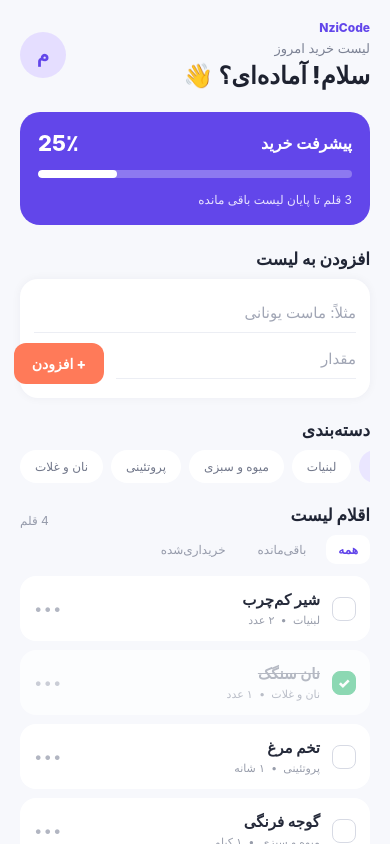
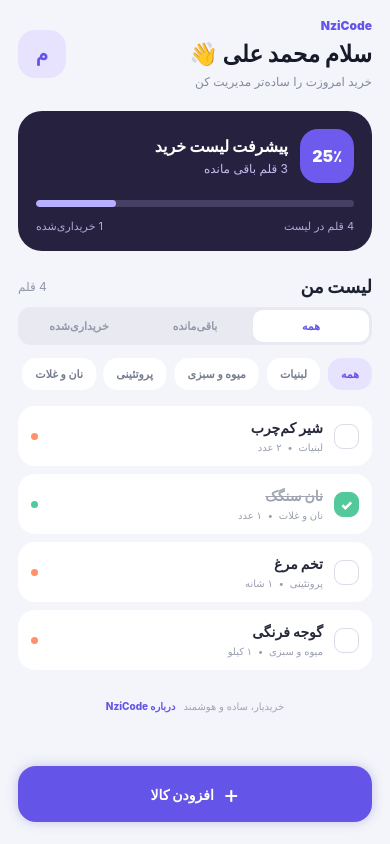
Before and after one commit to NziCode/Kharid-Yar, a React Native app: screen / in a window 390 px wide. Built offline with nearby package versions, Linux system fonts and the light colour scheme.

Commit message:
Redesign shopping list UI and add modal item form

```diff
--- a/App.js
+++ b/App.js
@@ -1,30 +1,44 @@
 import React, { useMemo, useState } from 'react';
-import { SafeAreaView, View, Text, TextInput, Pressable, FlatList, StyleSheet, StatusBar } from 'react-native';
+import {
+  FlatList,
+  Modal,
+  Pressable,
+  SafeAreaView,
+  StatusBar,
+  StyleSheet,
+  Text,
+  TextInput,
+  View,
+} from 'react-native';
 
 const initialItems = [
   { id: '1', name: 'شیر کم‌چرب', category: 'لبنیات', quantity: '۲ عدد', done: false },
   { id: '2', name: 'نان سنگک', category: 'نان و غلات', quantity: '۱ عدد', done: true },
   { id: '3', name: 'تخم مرغ', category: 'پروتئینی', quantity: '۱ شانه', done: false },
-  { id: '4', name: 'گوجه فرنگی', category: 'میوه و سبزی', quantity: '۱ کیلو', done: false }
+  { id: '4', name: 'گوجه فرنگی', category: 'میوه و سبزی', quantity: '۱ کیلو', done: false },
 ];
 
 const categories = ['همه', 'لبنیات', 'میوه و سبزی', 'پروتئینی', 'نان و غلات'];
+const filters = ['همه', 'باقی‌مانده', 'خریداری‌شده'];
 
 export default function App() {
   const [items, setItems] = useState(initialItems);
   const [name, setName] = useState('');
   const [quantity, setQuantity] = useState('');
-  const [category, setCategory] = useState('همه');
+  const [selectedCategory, setSelectedCategory] = useState('همه');
   const [filter, setFilter] = useState('همه');
+  const [addOpen, setAddOpen] = useState(false);
+  const [contactOpen, setContactOpen] = useState(false);
 
   const visibleItems = useMemo(() => items.filter((item) => {
-    const matchesCategory = category === 'همه' || item.category === category;
-    const matchesFilter = filter === 'همه' || (filter === 'باقی‌مانده' ? !item.done : item.done);
-    return matchesCategory && matchesFilter;
-  }), [items, category, filter]);
+    const categoryMatch = selectedCategory === 'همه' || item.category === selectedCategory;
+    const filterMatch = filter === 'همه' || (filter === 'باقی‌مانده' ? !item.done : item.done);
+    return categoryMatch && filterMatch;
+  }), [items, selectedCategory, filter]);
 
   const remaining = items.filter((item) => !item.done).length;
-  const progress = items.length ? Math.round(((items.length - remaining) / items.length) * 100) : 0;
+  const completed = items.length - remaining;
+  const progress = items.length ? Math.round((completed / items.length) * 100) : 0;
 
   function addItem() {
     if (!name.trim()) return;
@@ -32,141 +46,225 @@ export default function App() {
       id: Date.now().toString(),
       name: name.trim(),
       quantity: quantity.trim() || '۱ عدد',
-      category: category === 'همه' ? 'سایر' : category,
-      done: false
+      category: selectedCategory === 'همه' ? 'سایر' : selectedCategory,
+      done: false,
     }]);
     setName('');
     setQuantity('');
+    setAddOpen(false);
   }
 
   function toggleItem(id) {
-    setItems((current) => current.map((item) => item.id === id ? { ...item, done: !item.done } : item));
+    setItems((current) => current.map((item) => (
+      item.id === id ? { ...item, done: !item.done } : item
+    )));
   }
 
   return (
     <SafeAreaView style={styles.safe}>
-      <StatusBar barStyle="dark-content" backgroundColor="#F7F8FC" />
+      <StatusBar barStyle="dark-content" backgroundColor="#F4F5FA" />
       <FlatList
-        contentContainerStyle={styles.container}
         data={visibleItems}
         keyExtractor={(item) => item.id}
+        contentContainerStyle={styles.container}
+        showsVerticalScrollIndicator={false}
         ListHeaderComponent={
           <>
-            <View style={styles.topRow}>
-              <View>
+            <View style={styles.header}>
+              <View style={styles.headerCopy}>
                 <Text style={styles.brand}>NziCode</Text>
-                <Text style={styles.eyebrow}>لیست خرید امروز</Text>
-                <Text style={styles.title}>سلام! آماده‌ای؟ 👋</Text>
+                <Text style={styles.greeting}>سلام محمد علی 👋</Text>
+                <Text style={styles.subtitle}>خرید امروزت را ساده‌تر مدیریت کن</Text>
               </View>
-              <View style={styles.avatar}><Text style={styles.avatarText}>م</Text></View>
+              <Pressable onPress={() => setContactOpen(true)} style={styles.profileButton}>
+                <Text style={styles.profileLetter}>م</Text>
+              </Pressable>
             </View>
 
-            <View style={styles.progressCard}>
-              <View style={styles.progressTextRow}>
-                <Text style={styles.progressTitle}>پیشرفت خرید</Text>
-                <Text style={styles.progressPercent}>{progress}٪</Text>
+            <View style={styles.summaryCard}>
+              <View style={styles.summaryTop}>
+                <View style={styles.percentBubble}><Text style={styles.percent}>{progress}٪</Text></View>
+                <View style={styles.summaryCopy}>
+                  <Text style={styles.summaryTitle}>پیشرفت لیست خرید</Text>
+                  <Text style={styles.summaryCaption}>
+                    {remaining ? `${remaining} قلم باقی مانده` : 'لیست کامل شد 🎉'}
+                  </Text>
+                </View>
               </View>
-              <View style={styles.progressTrack}><View style={[styles.progressFill, { width: `${progress}%` }]} /></View>
-              <Text style={styles.progressCaption}>{remaining ? `${remaining} قلم تا پایان لیست باقی مانده` : 'همه‌چیز خریداری شد 🎉'}</Text>
-            </View>
-
-            <Text style={styles.sectionTitle}>افزودن به لیست</Text>
-            <View style={styles.addCard}>
-              <TextInput value={name} onChangeText={setName} placeholder="مثلاً: ماست یونانی" placeholderTextColor="#A1A6B5" style={styles.input} />
-              <View style={styles.addBottom}>
-                <TextInput value={quantity} onChangeText={setQuantity} placeholder="مقدار" placeholderTextColor="#A1A6B5" style={[styles.input, styles.quantity]} />
-                <Pressable onPress={addItem} style={styles.addButton}><Text style={styles.addButtonText}>+ افزودن</Text></Pressable>
+              <View style={styles.progressTrack}>
+                <View style={[styles.progressFill, { width: `${progress}%` }]} />
+              </View>
+              <View style={styles.stats}>
+                <Text style={styles.statText}>{items.length} قلم در لیست</Text>
+                <Text style={styles.statText}>{completed} خریداری‌شده</Text>
               </View>
             </View>
 
-            <Text style={styles.sectionTitle}>دسته‌بندی</Text>
-            <FlatList data={categories} horizontal showsHorizontalScrollIndicator={false} keyExtractor={(item) => item} contentContainerStyle={styles.chips} renderItem={({ item }) => (
-              <Pressable onPress={() => setCategory(item)} style={[styles.chip, category === item && styles.chipActive]}><Text style={[styles.chipText, category === item && styles.chipTextActive]}>{item}</Text></Pressable>
-            )} />
+            <View style={styles.sectionRow}>
+              <Text style={styles.sectionTitle}>لیست من</Text>
+              <Text style={styles.counter}>{items.length} قلم</Text>
+            </View>
 
-            <View style={styles.listHeader}><Text style={styles.sectionTitle}>اقلام لیست</Text><Text style={styles.counter}>{items.length} قلم</Text></View>
             <View style={styles.filterRow}>
-              {['همه', 'باقی‌مانده', 'خریداری‌شده'].map((item) => <Pressable key={item} onPress={() => setFilter(item)} style={[styles.filter, filter === item && styles.filterActive]}><Text style={[styles.filterText, filter === item && styles.filterTextActive]}>{item}</Text></Pressable>)}
+              {filters.map((item) => (
+                <Pressable
+                  key={item}
+                  onPress={() => setFilter(item)}
+                  style={[styles.filter, filter === item && styles.filterActive]}
+                >
+                  <Text style={[styles.filterText, filter === item && styles.filterTextActive]}>{item}</Text>
+                </Pressable>
+              ))}
             </View>
+
+            <FlatList
+              data={categories}
+              horizontal
+              inverted
+              showsHorizontalScrollIndicator={false}
+              keyExtractor={(item) => item}
+              contentContainerStyle={styles.chips}
+              renderItem={({ item }) => (
+                <Pressable onPress={() => setSelectedCategory(item)} style={[styles.chip, selectedCategory === item && styles.chipActive]}>
+                  <Text style={[styles.chipText, selectedCategory === item && styles.chipTextActive]}>{item}</Text>
+                </Pressable>
+              )}
+            />
           </>
         }
         renderItem={({ item }) => (
-          <Pressable onPress={() => toggleItem(item.id)} style={[styles.item, item.done && styles.itemDone]}>
-            <View style={[styles.checkbox, item.done && styles.checkboxDone]}>{item.done && <Text style={styles.check}>✓</Text>}</View>
-            <View style={styles.itemInfo}><Text style={[styles.itemName, item.done && styles.itemNameDone]}>{item.name}</Text><Text style={styles.itemMeta}>{item.category}  •  {item.quantity}</Text></View>
-            <Text style={styles.more}>•••</Text>
+          <Pressable onPress={() => toggleItem(item.id)} style={styles.item}>
+            <View style={[styles.checkbox, item.done && styles.checkboxDone]}>
+              {item.done && <Text style={styles.check}>✓</Text>}
+            </View>
+            <View style={styles.itemCopy}>
+              <Text style={[styles.itemName, item.done && styles.itemNameDone]}>{item.name}</Text>
+              <Text style={styles.itemMeta}>{item.category}  •  {item.quantity}</Text>
+            </View>
+            <View style={[styles.itemDot, item.done && styles.itemDotDone]} />
           </Pressable>
         )}
         ListEmptyComponent={<Text style={styles.empty}>موردی در این فیلتر نیست.</Text>}
-        ListFooterComponent={<>
-          <View style={styles.premium}><Text style={styles.premiumIcon}>✨</Text><View style={styles.premiumCopy}><Text style={styles.premiumTitle}>خرید هوشمندتر با خریدیار پلاس</Text><Text style={styles.premiumText}>مقایسه قیمت و پیشنهادهای اختصاصی فروشگاه‌ها</Text></View><Text style={styles.arrow}>‹</Text></View>
-          <View style={styles.contactCard}>
+        ListFooterComponent={
+          <View style={styles.footer}>
+            <Text style={styles.footerText}>خریدیار، ساده و هوشمند</Text>
+            <Pressable onPress={() => setContactOpen(true)}><Text style={styles.footerLink}>درباره NziCode</Text></Pressable>
+          </View>
+        }
+      />
+
+      <Pressable onPress={() => setAddOpen(true)} style={styles.fab}>
+        <Text style={styles.fabPlus}>+</Text>
+        <Text style={styles.fabText}>افزودن کالا</Text>
+      </Pressable>
+
+      <Modal visible={addOpen} transparent animationType="slide" onRequestClose={() => setAddOpen(false)}>
+        <View style={styles.modalBackdrop}>
+          <Pressable style={styles.modalDismiss} onPress={() => setAddOpen(false)} />
+          <View style={styles.sheet}>
+            <View style={styles.sheetHandle} />
+            <View style={styles.sheetHeader}>
+              <Pressable onPress={() => setAddOpen(false)}><Text style={styles.close}>×</Text></Pressable>
+              <Text style={styles.sheetTitle}>افزودن به لیست</Text>
+            </View>
+            <TextInput value={name} onChangeText={setName} placeholder="نام کالا، مثلاً ماست یونانی" placeholderTextColor="#A4A8B7" style={styles.modalInput} autoFocus />
+            <TextInput value={quantity} onChangeText={setQuantity} placeholder="مقدار، مثلاً ۲ عدد" placeholderTextColor="#A4A8B7" style={styles.modalInput} />
+            <Text style={styles.modalLabel}>دسته‌بندی</Text>
+            <View style={styles.modalCategories}>
+              {categories.slice(1).map((item) => (
+                <Pressable key={item} onPress={() => setSelectedCategory(item)} style={[styles.modalChip, selectedCategory === item && styles.chipActive]}>
+                  <Text style={[styles.chipText, selectedCategory === item && styles.chipTextActive]}>{item}</Text>
+                </Pressable>
+              ))}
+            </View>
+            <Pressable onPress={addItem} style={styles.saveButton}><Text style={styles.saveButtonText}>افزودن به لیست</Text></Pressable>
+          </View>
+        </View>
+      </Modal>
+
+      <Modal visible={contactOpen} transparent animationType="fade" onRequestClose={() => setContactOpen(false)}>
+        <View style={styles.contactBackdrop}>
+          <View style={styles.contactModal}>
+            <Pressable onPress={() => setContactOpen(false)}><Text style={styles.close}>×</Text></Pressable>
             <Text style={styles.contactBrand}>NziCode</Text>
             <Text style={styles.contactName}>محمد علی نظری</Text>
             <Text style={styles.contactLine}>واتساپ: 09198433408</Text>
             <Text style={styles.contactLine}>ایمیل: nazari.moradkhani@gmail.com</Text>
             <Text style={styles.contactLine}>تلگرام: NziCode</Text>
           </View>
-        </>}
-      />
+        </View>
+      </Modal>
     </SafeAreaView>
   );
 }
 
 const styles = StyleSheet.create({
-  safe: { flex: 1, backgroundColor: '#F7F8FC' },
-  container: { padding: 20, paddingBottom: 40 },
-  topRow: { flexDirection: 'row-reverse', justifyContent: 'space-between', alignItems: 'center', marginBottom: 22 },
-  eyebrow: { color: '#7C8294', fontSize: 13, textAlign: 'right', marginBottom: 5 },
-  title: { color: '#1E2230', fontSize: 24, fontWeight: '800', textAlign: 'right' },
-  brand: { color: '#6246EA', fontSize: 12, fontWeight: '800', textAlign: 'right', marginBottom: 5 },
-  avatar: { width: 46, height: 46, borderRadius: 23, backgroundColor: '#E5DEFF', alignItems: 'center', justifyContent: 'center' },
-  avatarText: { color: '#6246EA', fontSize: 20, fontWeight: '700' },
-  progressCard: { backgroundColor: '#6246EA', borderRadius: 20, padding: 18, marginBottom: 24 },
-  progressTextRow: { flexDirection: 'row-reverse', justifyContent: 'space-between', alignItems: 'center' },
-  progressTitle: { color: '#FFF', fontWeight: '700', fontSize: 16 },
-  progressPercent: { color: '#FFF', fontWeight: '800', fontSize: 22 },
-  progressTrack: { height: 8, backgroundColor: '#8D79F0', borderRadius: 8, marginVertical: 14, overflow: 'hidden' },
-  progressFill: { height: 8, backgroundColor: '#FFF', borderRadius: 8 },
-  progressCaption: { color: '#E8E4FF', textAlign: 'right', fontSize: 12 },
-  sectionTitle: { color: '#202535', fontSize: 17, fontWeight: '800', textAlign: 'right', marginBottom: 10 },
-  addCard: { backgroundColor: '#FFF', borderRadius: 18, padding: 14, marginBottom: 22, shadowColor: '#202535', shadowOpacity: 0.05, shadowRadius: 10, elevation: 2 },
-  input: { borderBottomWidth: 1, borderBottomColor: '#ECEEF4', paddingVertical: 10, color: '#202535', fontSize: 15, textAlign: 'right' },
-  addBottom: { flexDirection: 'row-reverse', alignItems: 'center', gap: 12 },
-  quantity: { flex: 1 },
-  addButton: { backgroundColor: '#FF7A59', borderRadius: 12, paddingHorizontal: 18, paddingVertical: 12, marginTop: 10 },
-  addButtonText: { color: '#FFF', fontWeight: '800' },
-  chips: { flexDirection: 'row-reverse', gap: 8, paddingBottom: 22 },
-  chip: { backgroundColor: '#FFF', borderRadius: 20, paddingHorizontal: 15, paddingVertical: 9 },
-  chipActive: { backgroundColor: '#EAE6FF' },
-  chipText: { color: '#71778A', fontSize: 12 },
-  chipTextActive: { color: '#6246EA', fontWeight: '700' },
-  listHeader: { flexDirection: 'row-reverse', justifyContent: 'space-between', alignItems: 'center' },
-  counter: { color: '#969BAB', fontSize: 12 },
-  filterRow: { flexDirection: 'row-reverse', gap: 8, marginBottom: 12 },
-  filter: { paddingVertical: 7, paddingHorizontal: 12, borderRadius: 10 },
+  safe: { flex: 1, backgroundColor: '#F4F5FA' },
+  container: { padding: 18, paddingBottom: 110 },
+  header: { flexDirection: 'row-reverse', justifyContent: 'space-between', alignItems: 'center', marginBottom: 22 },
+  headerCopy: { alignItems: 'flex-end' },
+  brand: { color: '#6554E8', fontSize: 12, fontWeight: '900', marginBottom: 7 },
+  greeting: { color: '#171A2A', fontSize: 23, fontWeight: '900' },
+  subtitle: { color: '#858B9E', fontSize: 12, marginTop: 6 },
+  profileButton: { width: 48, height: 48, borderRadius: 17, backgroundColor: '#E7E3FF', alignItems: 'center', justifyContent: 'center' },
+  profileLetter: { color: '#6554E8', fontSize: 20, fontWeight: '900' },
+  summaryCard: { backgroundColor: '#25213F', borderRadius: 24, padding: 18, marginBottom: 25 },
+  summaryTop: { flexDirection: 'row-reverse', alignItems: 'center' },
+  summaryCopy: { flex: 1, alignItems: 'flex-end', marginRight: 12 },
+  summaryTitle: { color: '#FFF', fontSize: 16, fontWeight: '900' },
+  summaryCaption: { color: '#C2BDF1', fontSize: 12, marginTop: 5 },
+  percentBubble: { width: 54, height: 54, borderRadius: 18, backgroundColor: '#6E5BEE', alignItems: 'center', justifyContent: 'center' },
+  percent: { color: '#FFF', fontSize: 16, fontWeight: '900' },
+  progressTrack: { height: 7, backgroundColor: '#464064', borderRadius: 9, overflow: 'hidden', marginTop: 17 },
+  progressFill: { height: 7, backgroundColor: '#B7AFFF', borderRadius: 9 },
+  stats: { flexDirection: 'row-reverse', justifyContent: 'space-between', marginTop: 12 },
+  statText: { color: '#AFAAD8', fontSize: 11 },
+  sectionRow: { flexDirection: 'row-reverse', justifyContent: 'space-between', alignItems: 'center', marginBottom: 10 },
+  sectionTitle: { color: '#1C2030', fontSize: 18, fontWeight: '900' },
+  counter: { color: '#9298A9', fontSize: 12 },
+  filterRow: { flexDirection: 'row-reverse', backgroundColor: '#E9EAF1', borderRadius: 13, padding: 3, marginBottom: 13 },
+  filter: { flex: 1, paddingVertical: 9, borderRadius: 10, alignItems: 'center' },
   filterActive: { backgroundColor: '#FFF' },
-  filterText: { color: '#969BAB', fontSize: 12 },
-  filterTextActive: { color: '#6246EA', fontWeight: '700' },
-  item: { flexDirection: 'row-reverse', alignItems: 'center', backgroundColor: '#FFF', borderRadius: 16, padding: 14, marginBottom: 9 },
-  itemDone: { opacity: 0.65 },
-  checkbox: { width: 24, height: 24, borderRadius: 8, borderWidth: 1.5, borderColor: '#D7DAE4', alignItems: 'center', justifyContent: 'center', marginLeft: 12 },
-  checkboxDone: { backgroundColor: '#53C68C', borderColor: '#53C68C' },
+  filterText: { color: '#9298A9', fontSize: 11, fontWeight: '700' },
+  filterTextActive: { color: '#6554E8' },
+  chips: { gap: 8, paddingBottom: 16 },
+  chip: { backgroundColor: '#FFF', borderRadius: 14, paddingHorizontal: 13, paddingVertical: 9 },
+  chipActive: { backgroundColor: '#E7E3FF' },
+  chipText: { color: '#777D90', fontSize: 11, fontWeight: '700' },
+  chipTextActive: { color: '#6554E8' },
+  item: { flexDirection: 'row-reverse', alignItems: 'center', backgroundColor: '#FFF', borderRadius: 17, padding: 13, marginBottom: 8 },
+  itemCopy: { flex: 1, alignItems: 'flex-end', marginRight: 11 },
+  itemName: { color: '#25283A', fontSize: 14, fontWeight: '800' },
+  itemNameDone: { textDecorationLine: 'line-through', color: '#A0A4B1' },
+  itemMeta: { color: '#9A9FAE', fontSize: 10, marginTop: 5 },
+  checkbox: { width: 25, height: 25, borderRadius: 9, borderWidth: 1.5, borderColor: '#D9DCE6', alignItems: 'center', justifyContent: 'center' },
+  checkboxDone: { backgroundColor: '#52C99A', borderColor: '#52C99A' },
   check: { color: '#FFF', fontWeight: '900' },
-  itemInfo: { flex: 1, alignItems: 'flex-end' },
-  itemName: { color: '#252A3A', fontSize: 15, fontWeight: '700' },
-  itemNameDone: { textDecorationLine: 'line-through', color: '#9297A5' },
-  itemMeta: { color: '#989DAB', fontSize: 11, marginTop: 4 },
-  more: { color: '#B2B6C2', fontSize: 15, letterSpacing: 1 },
-  empty: { textAlign: 'center', color: '#969BAB', padding: 24 },
-  premium: { flexDirection: 'row-reverse', alignItems: 'center', backgroundColor: '#FFF4E8', borderRadius: 16, padding: 14, marginTop: 16 },
-  premiumIcon: { fontSize: 23, marginLeft: 10 },
-  premiumCopy: { flex: 1, alignItems: 'flex-end' },
-  premiumTitle: { color: '#8D4B20', fontSize: 13, fontWeight: '800' },
-  premiumText: { color: '#AF7650', fontSize: 10, marginTop: 4, textAlign: 'right' },
-  arrow: { color: '#C77D4A', fontSize: 26 }
-  ,contactCard: { backgroundColor: '#202535', borderRadius: 16, padding: 16, marginTop: 12, alignItems: 'flex-end' },
-  contactBrand: { color: '#AFA4FF', fontSize: 16, fontWeight: '800', marginBottom: 4 },
-  contactName: { color: '#FFF', fontSize: 14, fontWeight: '700', marginBottom: 10 },
-  contactLine: { color: '#D4D7E2', fontSize: 11, marginTop: 4 }
+  itemDot: { width: 7, height: 7, borderRadius: 4, backgroundColor: '#FF916F' },
+  itemDotDone: { backgroundColor: '#52C99A' },
+  empty: { textAlign: 'center', color: '#9298A9', padding: 25 },
+  footer: { flexDirection: 'row-reverse', justifyContent: 'center', alignItems: 'center', gap: 8, paddingTop: 22 },
+  footerText: { color: '#A0A5B4', fontSize: 10 },
+  footerLink: { color: '#6554E8', fontSize: 10, fontWeight: '800' },
+  fab: { position: 'absolute', bottom: 22, right: 18, left: 18, height: 56, borderRadius: 18, backgroundColor: '#6554E8', flexDirection: 'row-reverse', alignItems: 'center', justifyContent: 'center', shadowColor: '#3E2CB2', shadowOpacity: 0.25, shadowRadius: 12, elevation: 6 },
+  fabPlus: { color: '#FFF', fontSize: 25, lineHeight: 27, marginLeft: 9 },
+  fabText: { color: '#FFF', fontSize: 14, fontWeight: '900' },
+  modalBackdrop: { flex: 1, backgroundColor: 'rgba(20, 19, 38, 0.45)', justifyContent: 'flex-end' },
+  modalDismiss: { flex: 1 },
+  sheet: { backgroundColor: '#FFF', borderTopLeftRadius: 28, borderTopRightRadius: 28, padding: 20, paddingBottom: 28 },
+  sheetHandle: { width: 42, height: 5, borderRadius: 4, backgroundColor: '#D8DAE3', alignSelf: 'center', marginBottom: 14 },
+  sheetHeader: { flexDirection: 'row-reverse', justifyContent: 'space-between', alignItems: 'center', marginBottom: 17 },
+  sheetTitle: { color: '#1D2030', fontSize: 19, fontWeight: '900' },
+  close: { color: '#8E94A4', fontSize: 28, lineHeight: 28 },
+  modalInput: { backgroundColor: '#F5F6FA', borderRadius: 13, paddingHorizontal: 14, paddingVertical: 13, color: '#25283A', textAlign: 'right', marginBottom: 10, fontSize: 14 },
+  modalLabel: { color: '#555B6D', textAlign: 'right', fontSize: 12, fontWeight: '800', marginTop: 5, marginBottom: 9 },
+  modalCategories: { flexDirection: 'row-reverse', flexWrap: 'wrap', gap: 7, marginBottom: 18 },
+  modalChip: { backgroundColor: '#F5F6FA', borderRadius: 12, paddingHorizontal: 11, paddingVertical: 9 },
+  saveButton: { backgroundColor: '#FF7A59', borderRadius: 14, alignItems: 'center', paddingVertical: 14 },
+  saveButtonText: { color: '#FFF', fontSize: 14, fontWeight: '900' },
+  contactBackdrop: { flex: 1, backgroundColor: 'rgba(20, 19, 38, 0.45)', alignItems: 'center', justifyContent: 'center', padding: 25 },
+  contactModal: { width: '100%', backgroundColor: '#25213F', borderRadius: 24, padding: 22, alignItems: 'flex-end' },
+  contactBrand: { color: '#B9B0FF', fontSize: 18, fontWeight: '900', marginTop: 10 },
+  contactName: { color: '#FFF', fontSize: 15, fontWeight: '800', marginTop: 5, marginBottom: 12 },
+  contactLine: { color: '#D5D2ED', fontSize: 11, marginTop: 6 },
 });
```
